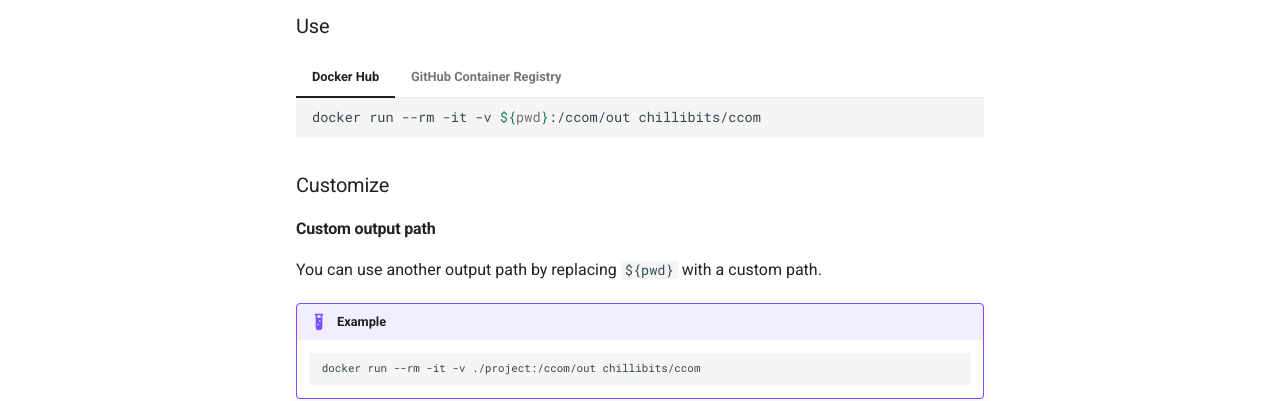
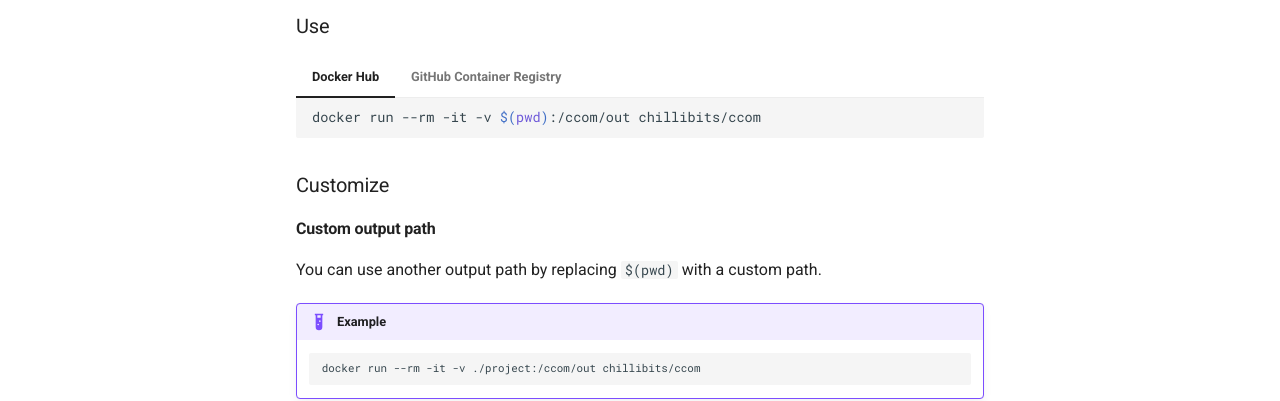
Before and after one commit to compose-generator/ccom, an MkDocs documentation site: the page built from docs/docs/install/docker.md, in a window 1280 px wide and 951 px high. Shown: the part 463-864 px from the top of the window. Built offline with MkDocs 1.6.1 and Material for MkDocs 9.7.7, drawn with Linux system fonts in a browser that asks for light colours; comment, search, counter and statistics services are not loaded.

Commit message:
Replace braces with parantheses in nested commands

````diff
--- a/docs/docs/install/docker.md
+++ b/docs/docs/install/docker.md
@@ -16,16 +16,16 @@
 ### Use
 === "Docker Hub"
     ```sh
-    docker run --rm -it -v ${pwd}:/ccom/out chillibits/ccom
+    docker run --rm -it -v $(pwd):/ccom/out chillibits/ccom
     ```
 === "GitHub Container Registry"
     ```sh
-    docker run --rm -it -v ${pwd}:/ccom/out ghcr.io/chillibits/ccom
+    docker run --rm -it -v $(pwd):/ccom/out ghcr.io/chillibits/ccom
     ```
 
 ### Customize
 #### Custom output path
-You can use another output path by replacing `${pwd}` with a custom path.
+You can use another output path by replacing `$(pwd)` with a custom path.
 
 !!! example
     ```sh
````
Also changed, not shown: README.md.
